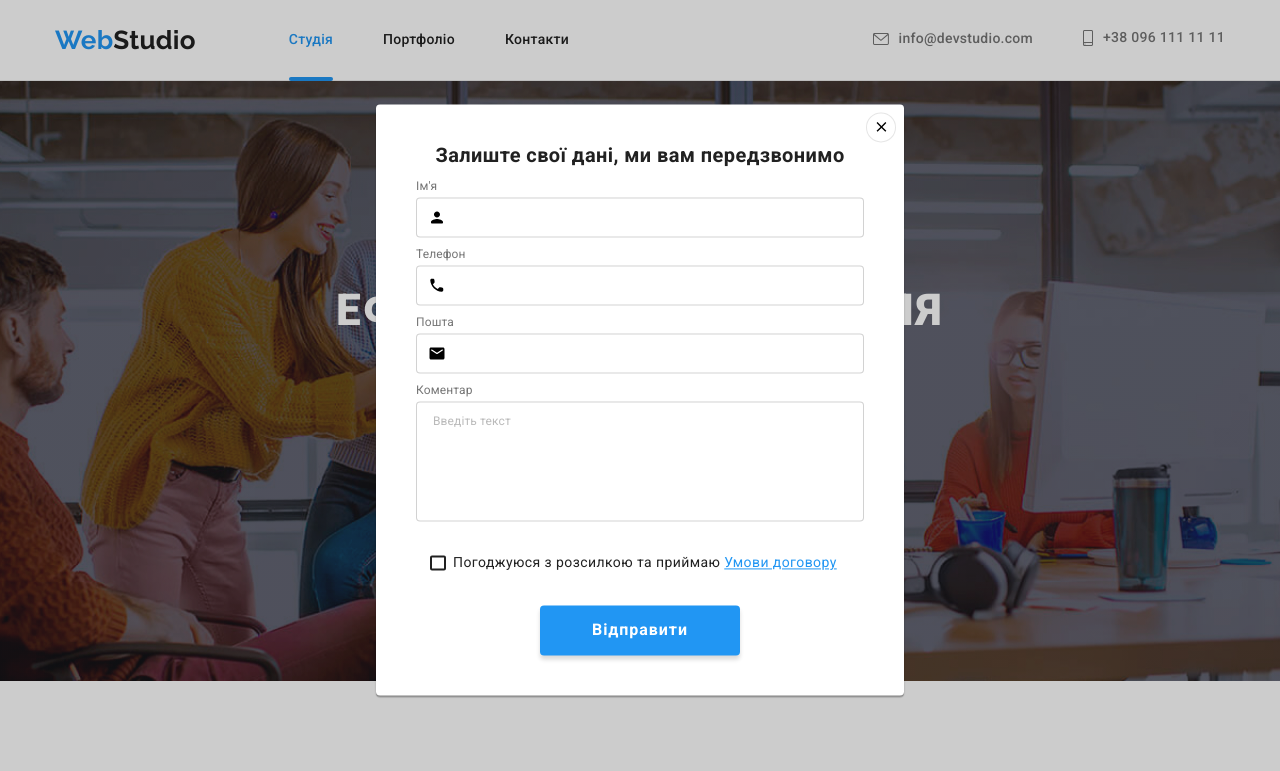
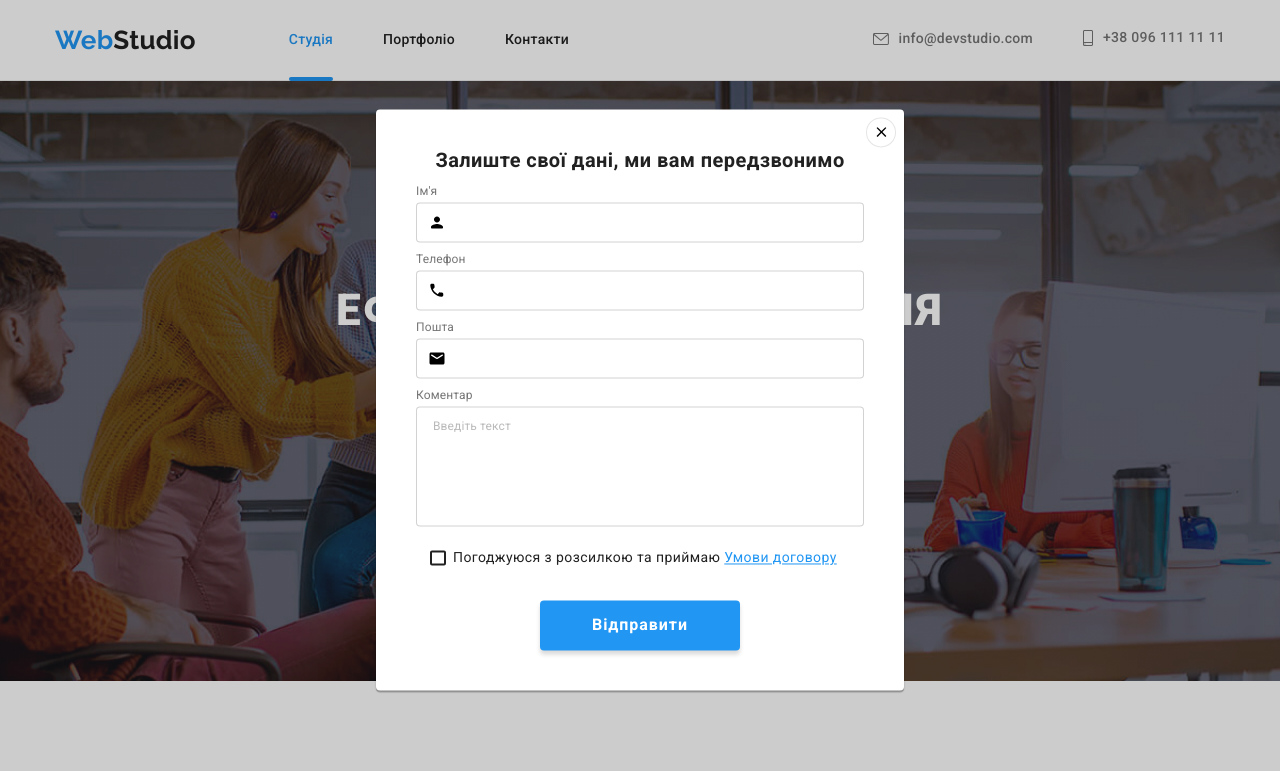
Before and after one commit to buga747/goit-markup-hw-06, a plain HTML site: page index.html in a window 1280 px wide. Both pictures are taken after a click on the button "Замовити послугу". Shown: the top 771 px of the page. Drawn offline with nearby package versions, Linux system fonts and the light colour scheme.

Commit message:
виправлено розмітку форми модального вікна

```diff
--- a/css/styles.css
+++ b/css/styles.css
@@ -720,7 +720,7 @@ ul {
     fill: var(--accent-color);
 }
 
-.modal-header {
+.modal-title {
 
     font-size: 20px;
     line-height: 1.15;
@@ -733,93 +733,86 @@ ul {
 
 /* form */
 
-.modal-form {
+
+.input-wrapper {
     display: flex;
     flex-direction: column;
-}
-
-.label-title {
-    display: inline-block;
-    margin-bottom: 4px;
-    font-size: 12px;
-    line-height: 1.17;
-    letter-spacing: 0.01em;
-    color: var(--secondary-text-color);
-}
-
-.label-input {
     position: relative;
-    display: block;
-    flex-direction: column;
-
-    font-size: 12px;
-    line-height: 1.17;
-    letter-spacing: 0.01em;
-    color: var(--secondary-text-color);
-}
-
-.label-input:not(:last-child) {
     margin-bottom: 10px;
 }
 
-.label-input:hover>.form-item,
-.label-input:focus-within>.form-item {
-    border-color: var(--accent-color);
+.input-wrapper.textarea {
+    margin-bottom: 20px;
 }
 
-.form-item {
-    position: relative;
+.label-name {
+    font-family: 'Roboto';
+    font-style: normal;
+    font-weight: 400;
+    font-size: 12px;
+    line-height: 14px;
+    letter-spacing: 0.01em;
+    color: #757575;
+    margin-bottom: 4px;
+}
+
+
+.input-area {
+    font-family: 'Roboto';
+    font-style: normal;
+    font-weight: 400;
+    font-size: 12px;
+    line-height: 14px;
+    letter-spacing: 0.03em;
+
+    color: #212121;
     width: 100%;
     height: 40px;
     border: 1px solid rgba(33, 33, 33, 0.2);
-    border-radius: var(--border-radius);
+    border-radius: 4px;
     padding: 0 0 0 42px;
-    transition: border-color var(--trans-dur) var(--timing-function);
+    transition: color 250ms cubic-bezier(0.4, 0, 0.2, 1);
 }
 
-.form-item:focus {
+.input-area:focus {
     outline: 0;
     outline-offset: 0;
 }
 
-.modal-form-icon {
+.input-wrapper:hover .input-area,
+.input-wrapper:focus .input-area {
+    border-color: #2196F3;
+}
+
+.input-area-icon {
     position: absolute;
     bottom: 11px;
     left: 12px;
-    transition: fill 250ms var(--timing-function);
 }
 
-.label-input:hover>.modal-form-icon,
-.label-input:focus-within>.modal-form-icon {
-    fill: var(--accent-color);
+.input-wrapper:hover>.input-area-icon,
+.input-wrapper:focus>.input-area-icon {
+    fill: #2196F3;
 }
 
-.comment-field {
-    display: block;
+
+.modal-textarea {
+    width: 448px;
+    height: 120px;
     padding: 12px 16px;
-
-    width: 100%;
-    height: 120px;
     resize: none;
-
-    font-size: 12px;
-    line-height: 1.17;
-    letter-spacing: 0.01em;
-    border: 1px solid rgba(33, 33, 33, 0.2);
-    border-radius: 4px;
-    margin-bottom: 20px;
 }
 
-.comment-field:focus {
-    outline: 0;
-    outline-offset: 0;
-}
+.modal-textarea::placeholder {
+    font-family: 'Roboto';
+    font-style: normal;
+    font-weight: 400;
+    font-size: 12px;
+    line-height: 14px;
+    letter-spacing: 0.01em;
 
-.comment-field::placeholder {
-    font-size: 12px;
-    line-height: 1.17;
-    letter-spacing: 0.01em;
     color: rgba(117, 117, 117, 0.5);
+    margin-bottom: 20px;
 }
 
 /* checkbox */
--- a/index.html
+++ b/index.html
@@ -456,44 +456,47 @@
         </svg>
       </button>
 
-      <h2 class="modal-header">Залиште свої дані, ми вам передзвонимо</h2>
+      <h2 class="modal-title">Залиште свої дані, ми вам передзвонимо</h2>
 
-      <form class="modal-form">
+      <form class="form">
 
-        <label class="label-input">
-          <span class="label-title">Ім'я</span>
-          <input class="form-item" type="text" name="name">
-          <svg class="modal-form-icon" width="18" height="18">
+        <div class="input-wrapper">
+          <label class="label-name" for="name">Ім'я</label>
+          <input class="input-area" type="text" name="username" id="name">
+          <svg class="input-area-icon" width="18" height="18">
             <use href="./images/icons.svg#icon-modal-person"></use>
           </svg>
-        </label>
+        </div>
 
-        <label class="label-input">
-          <span class="label-title">Телефон</span>
-          <input class="form-item" type="tel" name="phone-number">
-          <svg class="modal-form-icon" width="18" height="18">
+        <div class="input-wrapper">
+          <label class="label-name" for="tel">Телефон</label>
+          <input class="input-area" type="tel" name="tel" id="tel">
+          <svg class="input-area-icon" width="18" height="18">
             <use href="./images/icons.svg#icon-modal-phone"></use>
           </svg>
-        </label>
+        </div>
 
-        <label class="label-input">
-          <span class="label-title">Пошта</span>
-          <input class="form-item" type="email" name="email">
-          <svg class="modal-form-icon" width="18" height="18">
+        <div class="input-wrapper">
+          <label class="label-name" for="email">Пошта</label>
+          <input class="input-area" type="email" name="email" id="email">
+          <svg class="input-area-icon" width="18" height="18">
             <use href="./images/icons.svg#icon-modal-email"></use>
           </svg>
-        </label>
+        </div>
 
-        <label class="label-input ">
-          <span class="label-title">Коментар</span>
-          <textarea class="form-item comment-field" name="comment" placeholder="Введіть текст"></textarea>
-        </label>
 
+        <div class="input-wrapper textarea">
+          <label class="label-name" for="comment">Коментар</label>
+          <textarea class="input-area modal-textarea" name="comment" id="comment"
+            placeholder="Введіть текст"></textarea>
+        </div>
 
         <!-- check-box -->
 
         <div class="agreement">
           <input class="checkbox" type="checkbox" name="policy" id="policy">
+
+
           <label class="label" for="policy">Погоджуюся з розсилкою та приймаю
             <a class="modal-policy-link" href="/">Умови договору</a>
           </label>
```
